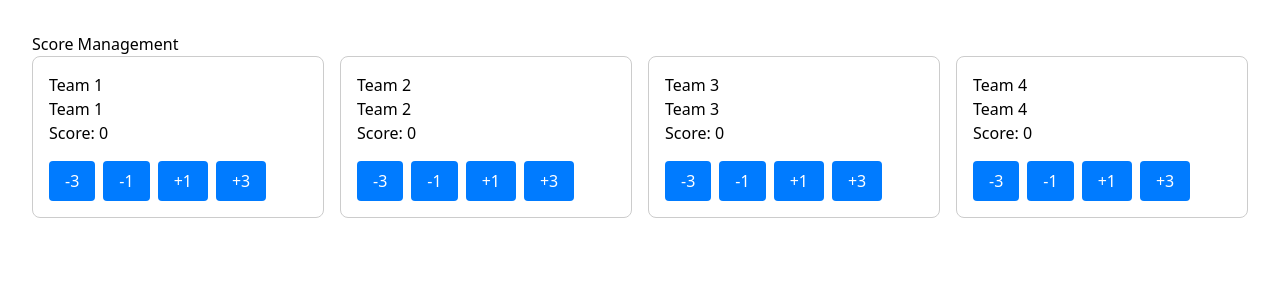
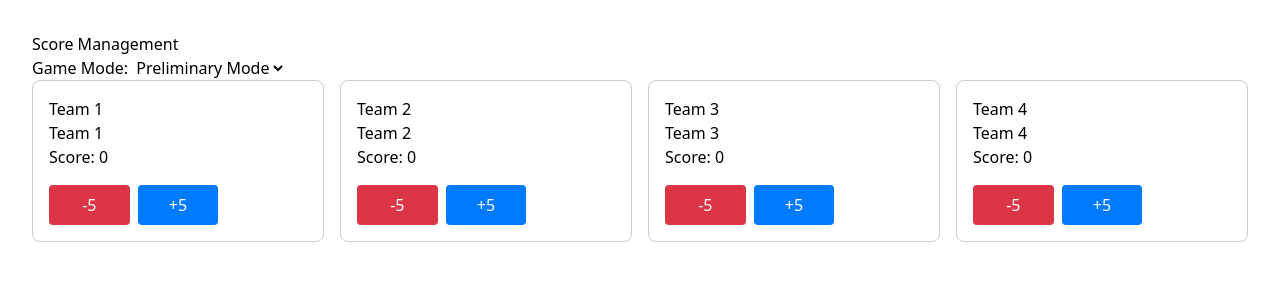
Before and after one commit to AuroraCaelum/QuizHelper, a SvelteKit app: page /score-management in a window 1280 px wide. Shown: the top 300 px of the page. Built offline with nearby package versions, Linux system fonts and the light colour scheme.

Commit message:
Prelim/Final Score Management Prototype

```diff
--- a/src/routes/+page.svelte
+++ b/src/routes/+page.svelte
@@ -27,8 +27,6 @@
 			}
 		}
 	}
-
-
 
 	// --- Event Handlers ---
 	function handleGameModeChange() {
@@ -243,12 +241,12 @@
 			>
 				Start Game
 			</a>
-			<a
+			<!-- <a
 				href="/score-management"
 				class="inline-block transform rounded-lg bg-blue-600 px-12 py-4 text-2xl font-bold text-white transition-transform hover:scale-105 hover:bg-blue-500"
 			>
 				Score Management
-			</a>
+			</a> -->
 		</div>
 	</div>
 </div>
--- a/src/routes/game/final.svelte
+++ b/src/routes/game/final.svelte
@@ -74,12 +74,13 @@
 	function handleKeydown(event: KeyboardEvent) {
 		const key = event.key;
 
+		if (key === '`') {
+			// Open Score Manager in a new tab
+			window.open('/score-management?mode=final', '_blank');
+		}
+
 		// --- Score Update Logic ---
-		if (
-			!isNaN(parseInt(key)) &&
-			parseInt(key) > 0 &&
-			parseInt(key) <= $teamStore.length
-		) {
+		if (!isNaN(parseInt(key)) && parseInt(key) > 0 && parseInt(key) <= $teamStore.length) {
 			pendingTeamNumber = key;
 			// Reset after 1s if no arrow key is pressed
 			setTimeout(() => {
--- a/src/routes/game/preliminary/+page.svelte
+++ b/src/routes/game/preliminary/+page.svelte
@@ -62,14 +62,17 @@
 
 		if (team) {
 			if (event.shiftKey) {
-				handleScoreChange(team, -1);
+				handleScoreChange(team, -5);
 			} else {
-				handleScoreChange(team, 1);
+				handleScoreChange(team, 5);
 			}
 		} else if (key === 'Escape') {
 			if (confirm('Are you sure to move back? All of the score data will be reset.')) {
 				goto('/');
 			}
+		} else if (key === '`') {
+			// Open Score Manager in a new tab
+			window.open('/score-management?mode=preliminary', '_blank');
 		}
 	}
 </script>
@@ -82,17 +85,14 @@
 	<div class="flex flex-grow items-stretch justify-center space-x-2">
 		{#each sortedTeams as team, i (team.id)}
 			<div animate:flip={{ duration: 500 }} class="flex items-stretch space-x-2">
-				<div
-					class="flex flex-grow flex-col items-center rounded-lg bg-gray-800 p-2"
-				>
+				<div class="flex flex-grow flex-col items-center rounded-lg bg-gray-800 p-2">
 					<span class="mb-4 font-black text-cyan-400" style:font-size="{scoreSize}rem"
 						>{team.score}</span
 					>
 					<span
 						class="font-bold"
 						style:writing-mode="vertical-rl"
-						style:font-size="{teamNameSize}rem"
-						>{team.name}</span
+						style:font-size="{teamNameSize}rem">{team.name}</span
 					>
 				</div>
 
@@ -105,6 +105,4 @@
 			</div>
 		{/each}
 	</div>
-
-
 </div>
--- a/src/routes/score-management/+page.svelte
+++ b/src/routes/score-management/+page.svelte
@@ -5,6 +5,16 @@
 
 	let teams: Team[] = [];
 	let ipAddress = '192.168.100.101:9090';
+	let negativeScoreOption = -5;
+	let scoreOptions = [5];
+	let gameMode = 'preliminary';
+
+	// Set game mode based on URL query parameter
+	onMount(() => {
+		const urlParams = new URLSearchParams(window.location.search);
+		const gameMode = urlParams.get('mode') || 'preliminary';
+		handleGameModeChange({ target: { value: gameMode } });
+	});
 
 	onMount(() => {
 		const unsubscribe = teamStore.subscribe((value) => {
@@ -25,15 +35,30 @@
 			});
 		}
 	}
+
+	function handleGameModeChange(event: Event) {
+		const select = event.target as HTMLSelectElement;
+		gameMode = select.value;
+		if (gameMode === 'final') {
+			negativeScoreOption = -10;
+			scoreOptions = [10, 20, 30, 40, 50];
+		} else {
+			negativeScoreOption = -5;
+			scoreOptions = [5];
+		}
+	}
 </script>
 
 <div class="container">
 	<h1>Score Management</h1>
 
-	<!-- <div class="ip-config">
-		<label for="ip-address">IP Address:</label>
-		<input type="text" id="ip-address" bind:value={ipAddress} />
-	</div> -->
+	<div class="game-type">
+		<label for="game-mode">Game Mode:</label>
+		<select id="game-mode" on:change={handleGameModeChange}>
+			<option value="preliminary" selected={gameMode === 'preliminary'}>Preliminary Mode</option>
+			<option value="final" selected={gameMode === 'final'}>Final Mode</option>
+		</select>
+	</div>
 
 	<div class="team-list">
 		{#each teams as team}
@@ -42,12 +67,18 @@
 				<h2>{team.name}</h2>
 				<p>Score: {team.score}</p>
 				<div class="score-buttons">
-					<!--- Final : -10, +10, +20, +30, +40, +50 -->
-					<!--- Preliminary: -5, +5 -->
-					<button on:click={() => updateScore(team.id, -3)}>-3</button>
+					<button on:click={() => updateScore(team.id, negativeScoreOption)} class="negative-score"
+						>{negativeScoreOption}</button
+					>
+					{#each scoreOptions as option}
+						<button on:click={() => updateScore(team.id, option)} class="positive-score"
+							>{option > 0 ? `+${option}` : option}</button
+						>
+					{/each}
+					<!-- <button on:click={() => updateScore(team.id, -3)}>-3</button>
 					<button on:click={() => updateScore(team.id, -1)}>-1</button>
 					<button on:click={() => updateScore(team.id, 1)}>+1</button>
-					<button on:click={() => updateScore(team.id, 3)}>+3</button>
+					<button on:click={() => updateScore(team.id, 3)}>+3</button> -->
 				</div>
 			</div>
 		{/each}
@@ -83,11 +114,21 @@
 
 	.score-buttons {
 		margin-top: 1rem;
-		display: flex;
+		display: grid;
 		gap: 0.5rem;
+		grid-template-columns: repeat(auto-fill, minmax(80px, 1fr));
 	}
 
-	.score-buttons button {
+	.negative-score {
+		padding: 0.5rem 1rem;
+		border: none;
+		border-radius: 4px;
+		background-color: #dc3545;
+		color: white;
+		cursor: pointer;
+	}
+
+	.positive-score {
 		padding: 0.5rem 1rem;
 		border: none;
 		border-radius: 4px;
```
